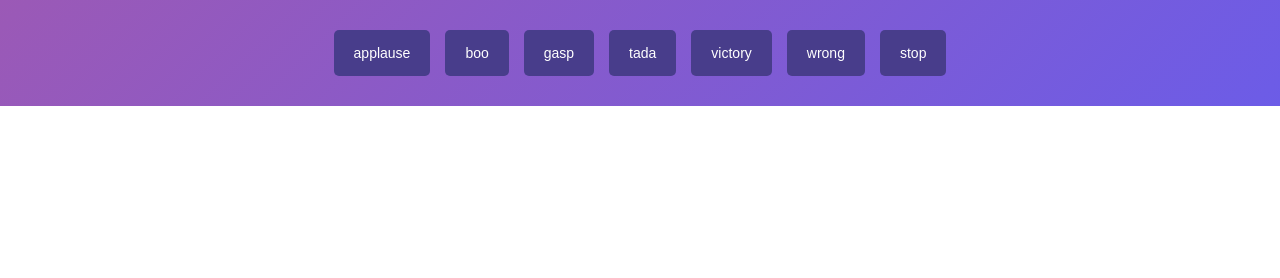
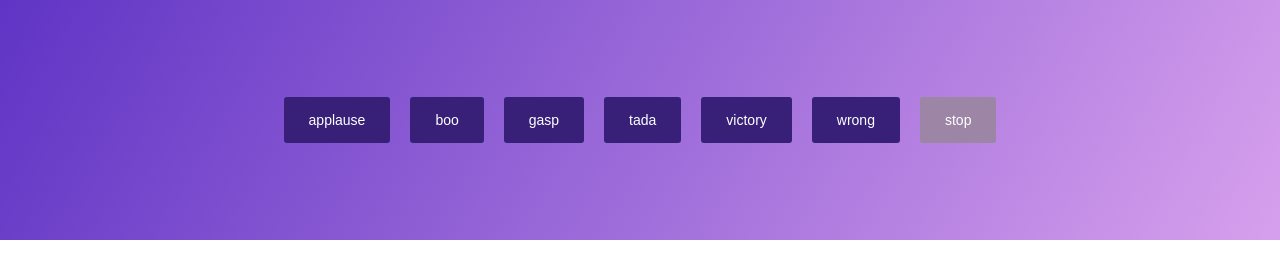
Before and after one commit to acciojob/Soundbar-Isha0016, a website: page main.html in a window 1280 px wide. Drawn offline with Linux system fonts and the light colour scheme.

Commit message:
created a submission

```diff
--- a/main.html
+++ b/main.html
@@ -3,19 +3,18 @@
 <head>
     <meta charset="UTF-8">
     <meta name="viewport" content="width=device-width, initial-scale=1.0">
-    <title>Soundboard</title>
+    <title>Soundbar</title>
     <link rel="stylesheet" href="styles.css">
 </head>
 <body>
-
-    <div class="soundboard">
-        <button id="applause">applause</button>
-        <button id="boo">boo</button>
-        <button id="gasp">gasp</button>
-        <button id="tada">tada</button>
-        <button id="victory">victory</button>
-        <button id="wrong">wrong</button>
-        <button id="stop">stop</button>
+    <div id="buttons">
+        <button class="btn" id="applause">applause</button>
+        <button class="btn" id="boo">boo</button>
+        <button class="btn" id="gasp">gasp</button>
+        <button class="btn" id="tada">tada</button>
+        <button class="btn" id="victory">victory</button>
+        <button class="btn" id="wrong">wrong</button>
+        <button class="stop" id="stop">stop</button>
     </div>
 
     <script src="script.js"></script>
--- a/script.js
+++ b/script.js
@@ -1,4 +1,32 @@
-//your JS code here. If required.
+const buttons = document.querySelectorAll(".btn");
+const stopButton = document.querySelector(".stop");
+
+let currentAudio = null;
+
+buttons.forEach(function (button) {
+    button.addEventListener("click", function () {
+        if (currentAudio) {
+            currentAudio.pause();
+            currentAudio.currentTime = 0;
+        }
+
+        currentAudio = new Audio(
+            "sounds/" + button.id + ".mp3"
+        );
+
+        currentAudio.play().catch(function (error) {
+            console.error("Audio playback failed:", error);
+        });
+    });
+});
+
+stopButton.addEventListener("click", function () {
+    if (currentAudio) {
+        currentAudio.pause();
+        currentAudio.currentTime = 0;
+        currentAudio = null;
+    }
+});
 const sounds = [
     "applause",
     "boo",
--- a/styles.css
+++ b/styles.css
@@ -1,33 +1,38 @@
-/*  your css code here. If applicable */
 body {
     margin: 0;
     font-family: Arial, sans-serif;
 }
 
-.soundboard {
+#buttons {
+    min-height: 180px;
+    padding: 30px;
     display: flex;
     justify-content: center;
     align-items: center;
     flex-wrap: wrap;
-    gap: 15px;
-    padding: 30px;
-    background: linear-gradient(135deg, #9b59b6, #6c5ce7);
+    gap: 20px;
+    background: linear-gradient(120deg, #6034c5, #d7a0ed);
 }
 
-.soundboard button {
-    padding: 15px 20px;
+.btn,
+.stop {
+    padding: 15px 25px;
     border: none;
-    border-radius: 5px;
-    background-color: #483d8b;
+    border-radius: 3px;
     color: white;
     cursor: pointer;
     font-size: 14px;
 }
 
-.soundboard button:hover {
-    background-color: #302060;
+.btn {
+    background-color: #382078;
 }
 
-.soundboard button:active {
-    transform: scale(0.95);
+.stop {
+    background-color: #9c85a5;
 }
+
+.btn:hover,
+.stop:hover {
+    opacity: 0.8;
+}
```
